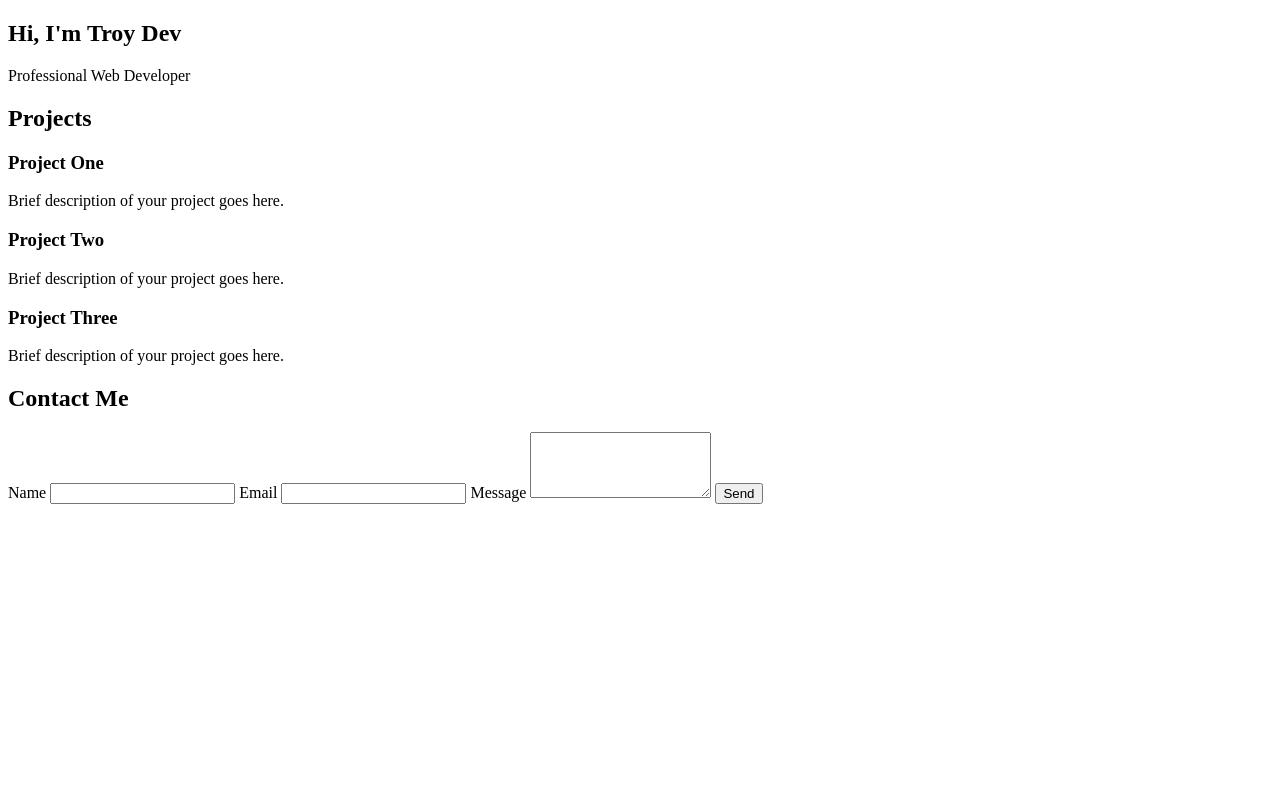
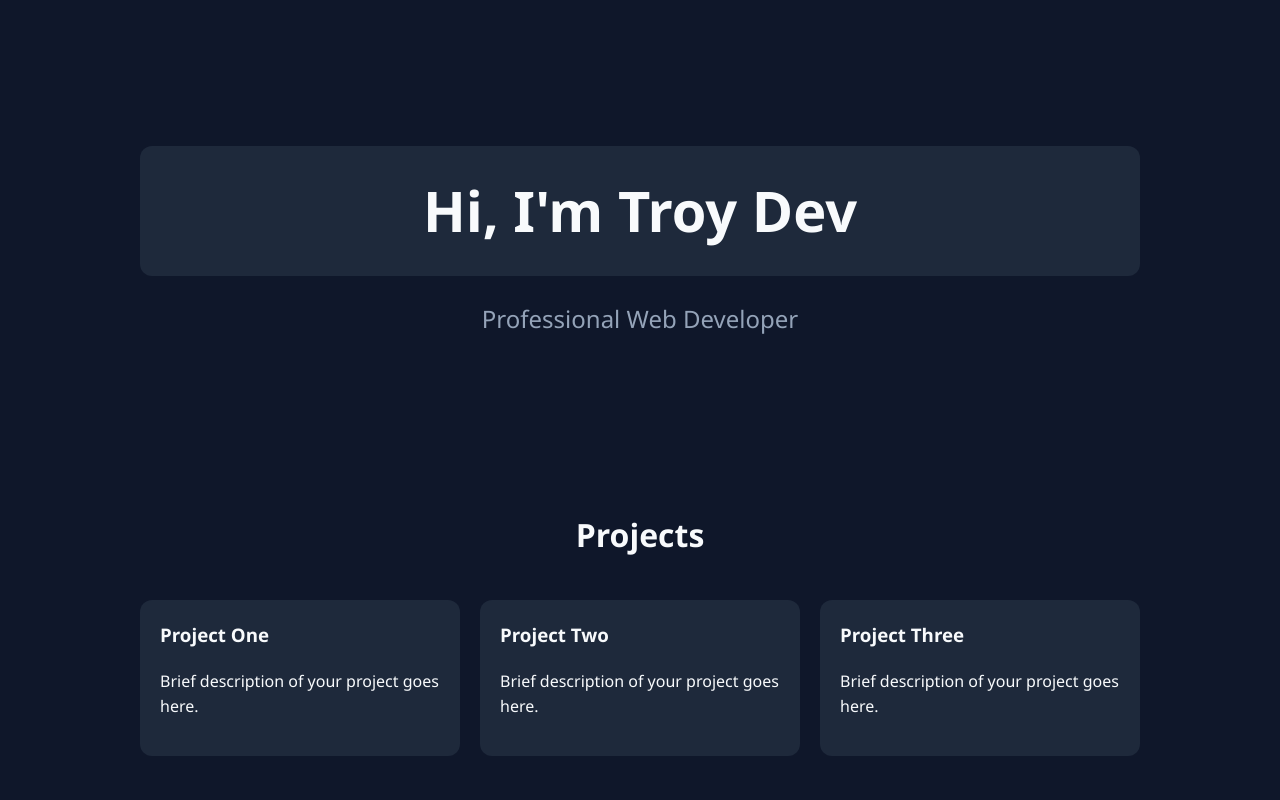
Before and after one commit to Troyz93/Troyz93.github.io, a plain HTML site: page index.html in a window 1280 px wide. Shown: the top 800 px of the page. Drawn offline with Linux system fonts and the light colour scheme.

Commit message:
Update index.html

```diff
--- a/index.html
+++ b/index.html
@@ -4,7 +4,7 @@
   <meta charset="UTF-8" />
   <meta name="viewport" content="width=device-width, initial-scale=1.0" />
   <title>Troy Dev | Web Developer</title>
-  <link rel="stylesheet" href="portfolio.css" />
+  <link rel="stylesheet" href="style.css" />
 </head>
 <body>
   <section class="hero">
```
